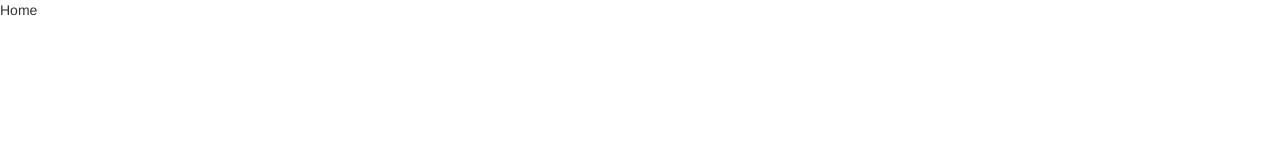
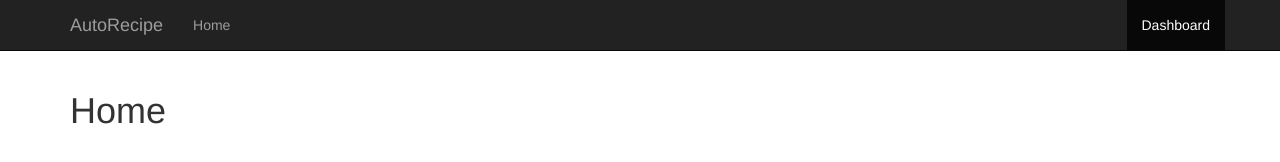
Before and after one commit to macalinao/cookie-ai, a website: page public/index.html in a window 1280 px wide. Drawn offline with nearby package versions, Linux system fonts and the light colour scheme; some packages are replaced by stand-ins of ours; a script that the page names is missing.

Commit message:
Add navbar

```diff
--- a/public/index.html
+++ b/public/index.html
@@ -6,6 +6,7 @@
     <link href="bower_components/components-font-awesome/css/font-awesome.css" rel="stylesheet" />
   </head>
   <body>
+    <div ng-include="'templates/_navbar.html'"></div>
     <div ui-view></div>
     <script src="bower_components/jquery/dist/jquery.js"></script>
     <script src="bower_components/angular/angular.js"></script>
--- /dev/null
+++ b/public/templates/_navbar.html
@@ -0,0 +1,21 @@
+<nav class="navbar navbar-inverse navbar-static-top">
+  <div class="container">
+    <div class="navbar-header">
+      <button type="button" class="navbar-toggle collapsed" data-toggle="collapse" data-target="#navbar" aria-expanded="false" aria-controls="navbar">
+        <span class="sr-only">Toggle navigation</span>
+        <span class="icon-bar"></span>
+        <span class="icon-bar"></span>
+        <span class="icon-bar"></span>
+      </button>
+      <a class="navbar-brand" ui-sref="home">AutoRecipe</a>
+    </div>
+    <div id="navbar" class="navbar-collapse collapse">
+      <ul class="nav navbar-nav">
+        <li><a ui-sref="home">Home</a></li>
+      </ul>
+      <ul class="nav navbar-nav navbar-right">
+        <li class="active"><a href="#">Dashboard</a></li>
+      </ul>
+    </div>
+  </div>
+</nav>
--- a/public/templates/home.html
+++ b/public/templates/home.html
@@ -1 +1,7 @@
-Home
+<div class="container">
+  <div class="row">
+    <div class="col-md-12">
+      <h1>Home</h1>
+    </div>
+  </div>
+</div>
```
